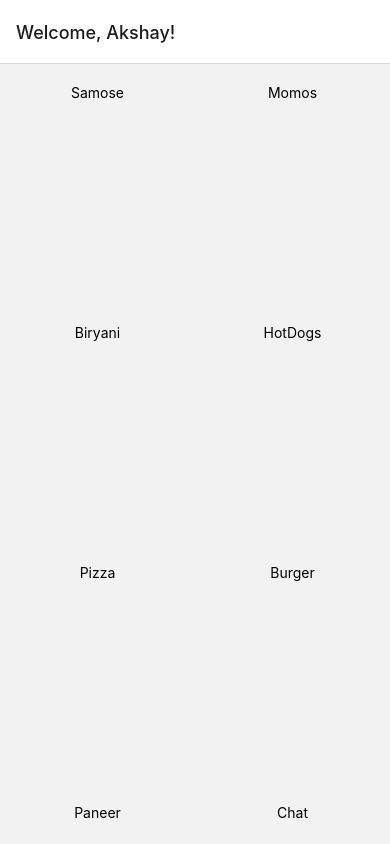
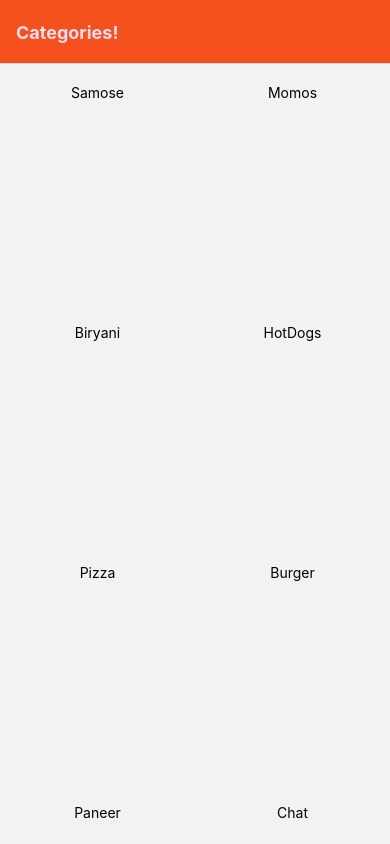
Before and after one commit to akshaymemail/the-meal-app, a React Native app: screen /categories in a window 390 px wide. Built offline with nearby package versions, Linux system fonts and the light colour scheme.

Commit message:
add default header config to all screens

```diff
--- a/constants/Colors.js
+++ b/constants/Colors.js
@@ -1,4 +1,4 @@
 export const Colors = {
-  primaryColor: "ff0000",
-  secondaryColor: "ffddee"
+  primaryColor: "#f4511e",
+  secondaryColor: "#ffddee"
 }
--- a/navigation/Navigator.js
+++ b/navigation/Navigator.js
@@ -4,20 +4,32 @@ import { NavigationContainer, StackActions } from "@react-navigation/native"
 import Categories from "../views/Categories"
 import Meals from "../views/Meals"
 import MealDetails from "../views/MealDetails"
+import { Colors } from "../constants/Colors"
 
 export default function Navigator() {
   const Stack = createNativeStackNavigator()
   return (
     <NavigationContainer>
-      <Stack.Navigator initialRouteName="categories">
+      <Stack.Navigator
+        initialRouteName="categories"
+        screenOptions={{
+          headerStyle: { backgroundColor: Colors.primaryColor },
+          headerTintColor: Colors.secondaryColor,
+          headerTitleStyle: {
+            fontWeight: "bold"
+          }
+        }}
+      >
         <Stack.Screen
           name="categories"
-          options={{ title: "Welcome, Akshay!" }}
+          options={{
+            title: "Categories!"
+          }}
           component={Categories}
         />
         <Stack.Screen
           name="meals"
-          options={{ title: "Meals" }}
+          options={({ route }) => ({ title: route.params.title })}
           component={Meals}
         />
         <Stack.Screen
--- a/views/Categories/index.js
+++ b/views/Categories/index.js
@@ -6,6 +6,7 @@ import {
   FlatList,
   TouchableOpacity
 } from "react-native"
+import { Colors } from "../../constants/Colors"
 import { CATEGORIES } from "../../data/fake-data"
 
 export default function Categories({ navigation }) {
@@ -13,7 +14,12 @@ export default function Categories({ navigation }) {
     return (
       <TouchableOpacity
         style={styles.gridItem}
-        onPress={() => navigation.navigate("meals")}
+        onPress={() =>
+          navigation.navigate("meals", {
+            id: itemData.item.id,
+            title: itemData.item.title
+          })
+        }
       >
         <View>
           <Text>{itemData.item.title}</Text>
--- a/views/Meals/index.js
+++ b/views/Meals/index.js
@@ -1,7 +1,8 @@
 import React from "react"
 import { View, Text, StyleSheet, Button } from "react-native"
 
-export default function Meals({ navigation }) {
+export default function Meals({ route, navigation }) {
+  //console.log(route.params)
   return (
     <View style={styles.screen}>
       <View>
```
